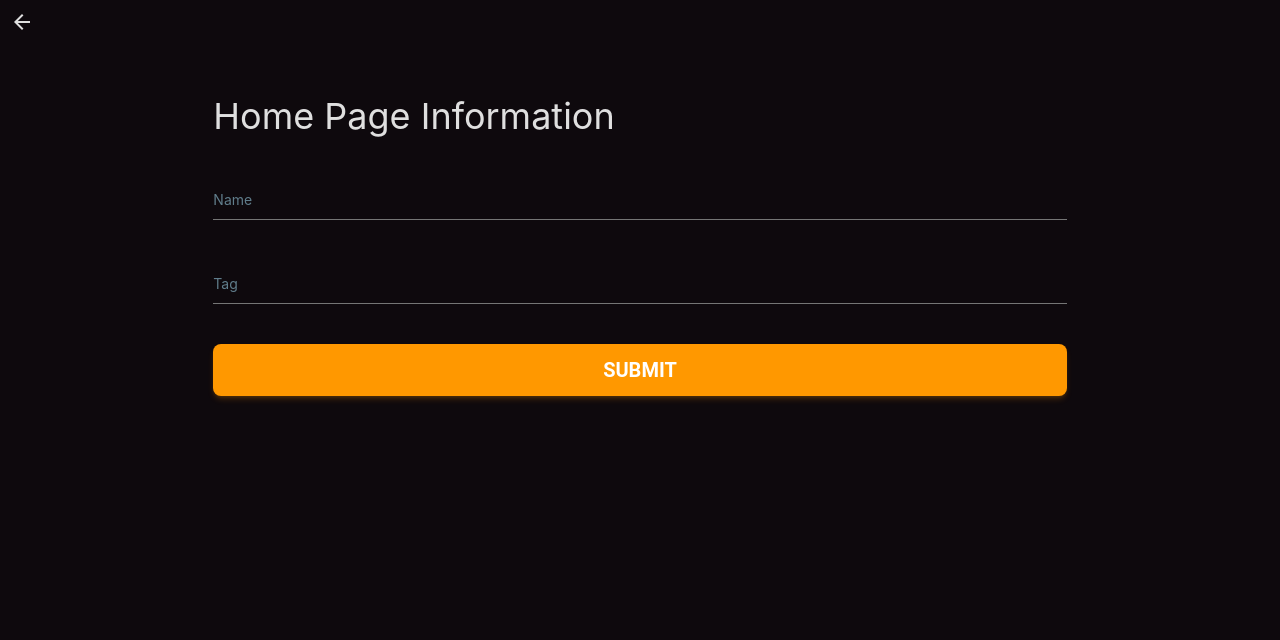
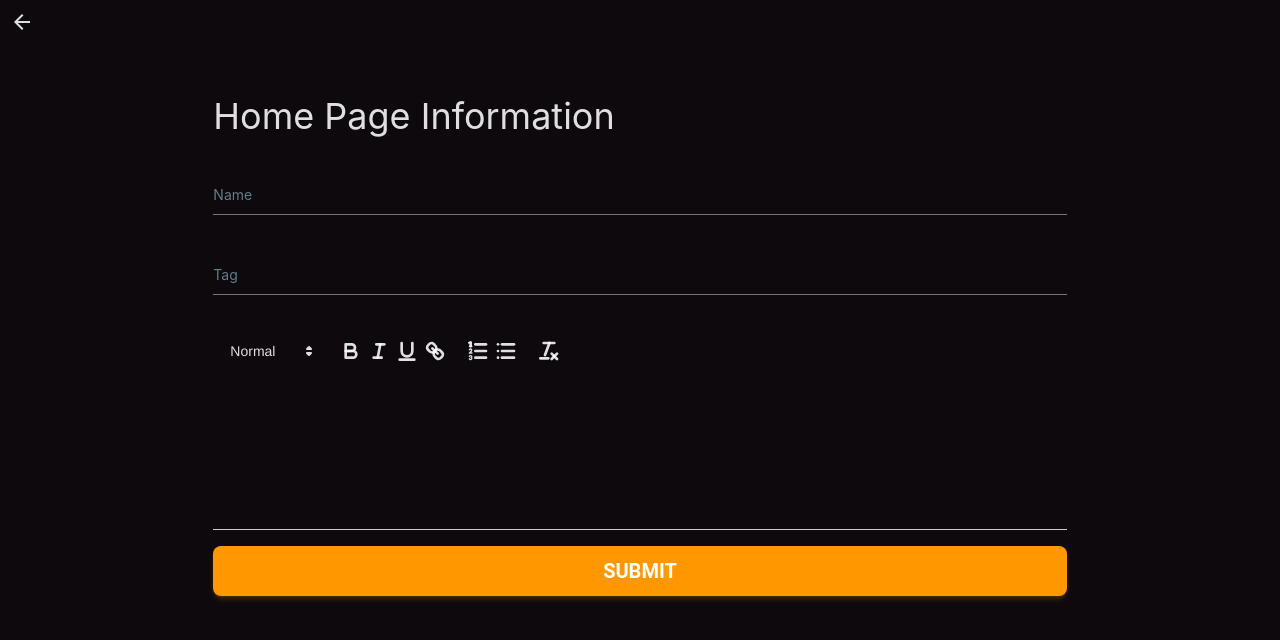
Before and after one commit to RDoneux/mslf-web-admin, a React (Vite) app: page /update-information in a window 1280 px wide. Shown: the top 640 px of the page. Built offline with nearby package versions, Linux system fonts and the light colour scheme; no server answers; the database is empty.

Commit message:
feat/about-author: adds about section

```diff
--- a/package.json
+++ b/package.json
@@ -21,6 +21,7 @@
     "react": "^18.3.1",
     "react-dom": "^18.3.1",
     "react-hot-toast": "^2.4.1",
+    "react-quill": "^2.0.0",
     "react-router-dom": "^6.26.2",
     "tplt-web-spa": "file:"
   },
--- a/src/index.css
+++ b/src/index.css
@@ -47,3 +47,30 @@ button {
   padding-top: 0 !important;
   padding-bottom: 0 !important;
 }
+
+.quill {
+  display: flex;
+  flex-direction: column;
+  .ql-picker-label {
+    color: var(--text-colour);
+  }
+  path,svg,line,polygon {
+    stroke: var(--text-colour) !important;
+    fill: var(--text-colour);
+  }
+  .ql-toolbar {
+    border: none !important;
+  }
+  .ql-container.ql-snow {
+    /* height: fit-content; */
+    overflow-x: auto;
+    padding: 8px;
+    flex: 1 1 auto;
+    border-top: none !important;
+    border-left: none !important;
+    border-right: none !important;
+    .ql-editor:focus-visible {
+      outline: none;
+    }
+  }
+}
--- /dev/null
+++ b/src/routes/update-information/UpdateInformation.module.css
@@ -0,0 +1,4 @@
+.form {
+    grid-template-rows: auto auto auto 200px 50px;
+    height: 500px;
+}
--- a/src/routes/update-information/UpdateInformation.tsx
+++ b/src/routes/update-information/UpdateInformation.tsx
@@ -1,56 +1,94 @@
-import { doc, getDoc, updateDoc } from "firebase/firestore";
-import { useEffect, useState } from "react";
-import { db } from "../../firebase";
-import IAuthor from "./interfaces/IAuthor";
-import { Button } from "@material-tailwind/react";
-import MslfInput from "../../components/MslfInput";
-import toast from "react-hot-toast";
-import BackButton from "../../components/back-button/BackButton";
-import { useNavigate } from "react-router-dom"
+import { doc, getDoc, updateDoc } from 'firebase/firestore';
+import { useEffect, useState } from 'react';
+import { db } from '../../firebase';
+import IAuthor from './interfaces/IAuthor';
+import { Button } from '@material-tailwind/react';
+import MslfInput from '../../components/MslfInput';
+import toast from 'react-hot-toast';
+import BackButton from '../../components/back-button/BackButton';
+import { useNavigate } from 'react-router-dom';
+import 'react-quill/dist/quill.snow.css';
+import ReactQuill from 'react-quill';
+import styles from './UpdateInformation.module.css';
 
 export default function UpdateInformation() {
-
-  const DEFAULT_AUTHOR_STATE: IAuthor = { name: '', tag: '' }
-  const [authorDetails, setAuthorDetails] = useState<IAuthor>(DEFAULT_AUTHOR_STATE);
+  const DEFAULT_AUTHOR_STATE: IAuthor = { name: '', tag: '' };
+  const [authorDetails, setAuthorDetails] =
+    useState<IAuthor>(DEFAULT_AUTHOR_STATE);
+  const [aboutText, setAboutText] = useState<string>();
   const navigate = useNavigate();
 
   useEffect(() => {
-    const documentReference = doc(db, 'author', 'details');
-    getDoc(documentReference).then((documentSnapshot) => {
+    const authorDetailsReference = doc(db, 'author', 'details');
+    getDoc(authorDetailsReference).then((documentSnapshot) => {
       const details: IAuthor = {
         ...documentSnapshot.data()
       } as IAuthor;
       setAuthorDetails(details);
     });
-  }, [])
+
+    const authorInspirationReference = doc(db, 'author', 'about');
+    getDoc(authorInspirationReference).then((documentSnapshot) => {
+      const about: { inspiration: string } = {
+        ...documentSnapshot.data()
+      } as { inspiration: string };
+      setAboutText(about.inspiration);
+    });
+  }, []);
 
   async function onSubmit() {
-    const docRef = doc(db, "author", 'details');
-    toast.promise(updateDoc(docRef, { ...authorDetails }), {
-      success: "Homepage information updated",
-      loading: "Updating homepage information...",
-      error: "There was a problem updating homepage information"
-    })
-    navigate("/");
+    const authorDetailsReference = doc(db, 'author', 'details');
+    const authorInspirationReference = doc(db, 'author', 'about');
+    toast.promise(
+      Promise.all([
+        updateDoc(authorDetailsReference, { ...authorDetails }),
+        updateDoc(authorInspirationReference, {...{ inspiration: aboutText ?? '' }})
+      ]),
+      {
+        success: 'Homepage information updated',
+        loading: 'Updating homepage information...',
+        error: 'There was a problem updating homepage information'
+      }
+    );
+    navigate('/');
   }
 
   function updateName(name: string): IAuthor {
     if (!authorDetails) return DEFAULT_AUTHOR_STATE;
-    return { ...authorDetails, name }
+    return { ...authorDetails, name };
   }
 
   function updateTag(tag: string): IAuthor {
     if (!authorDetails) return DEFAULT_AUTHOR_STATE;
-    return { ...authorDetails, tag }
+    return { ...authorDetails, tag };
   }
 
   return (
-    <form className="grid grid-cols-1 gap-4 w-2/3 h-[300px] mt-24">
+    <form className={`${styles['form']} grid grid-cols-1 gap-4 w-2/3 mt-24`}>
       <BackButton />
       <h1 className="text-4xl">Home Page Information</h1>
-      <MslfInput label="Name" value={authorDetails?.name} onChange={(newValue: string) => setAuthorDetails(updateName(newValue))} />
-      <MslfInput label="Tag" value={authorDetails?.tag} onChange={((newValue: string) => setAuthorDetails(updateTag(newValue)))} />
-      <Button color="orange" onClick={onSubmit} placeholder={undefined} onPointerEnterCapture={undefined} onPointerLeaveCapture={undefined}><p className="text-xl">Submit</p></Button>
+      <MslfInput
+        label="Name"
+        value={authorDetails?.name}
+        onChange={(newValue: string) => setAuthorDetails(updateName(newValue))}
+      />
+      <MslfInput
+        label="Tag"
+        value={authorDetails?.tag}
+        onChange={(newValue: string) => setAuthorDetails(updateTag(newValue))}
+      />
+
+      <ReactQuill theme="snow" value={aboutText ?? ''} />
+
+      <Button
+        color="orange"
+        onClick={onSubmit}
+        placeholder={undefined}
+        onPointerEnterCapture={undefined}
+        onPointerLeaveCapture={undefined}
+      >
+        <p className="text-xl">Submit</p>
+      </Button>
     </form>
   );
 }
```
Also changed, not shown: 2 other files (tests, documents, lock files or other folders).
